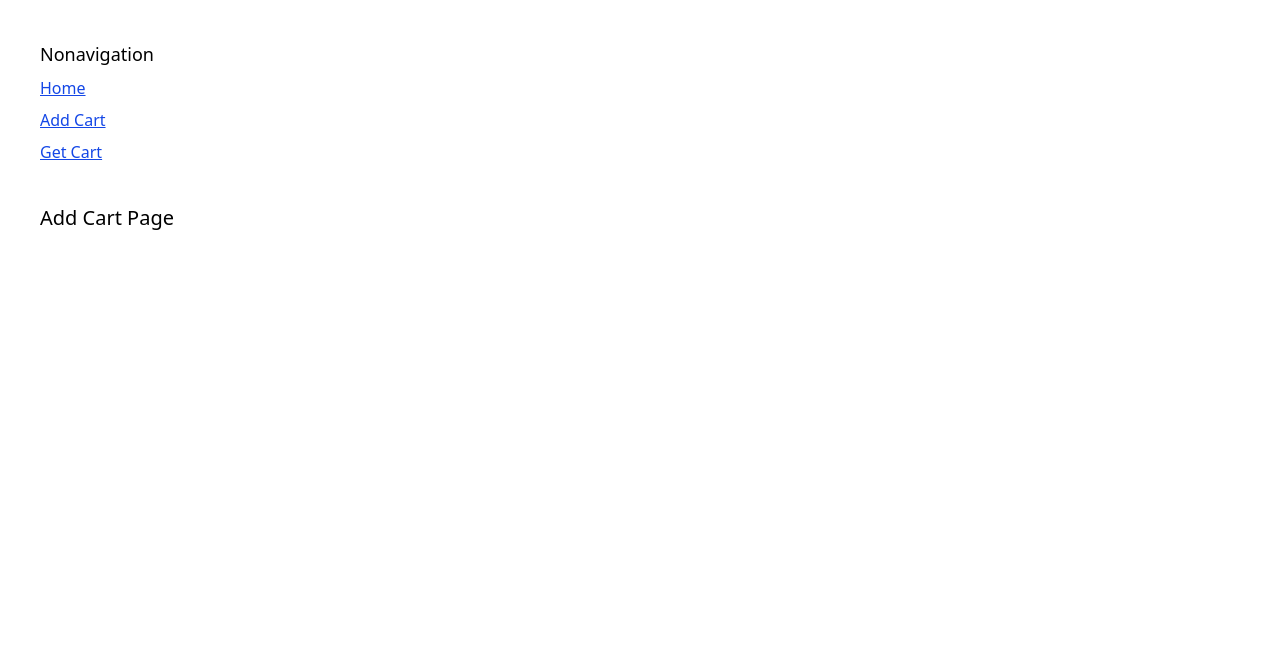
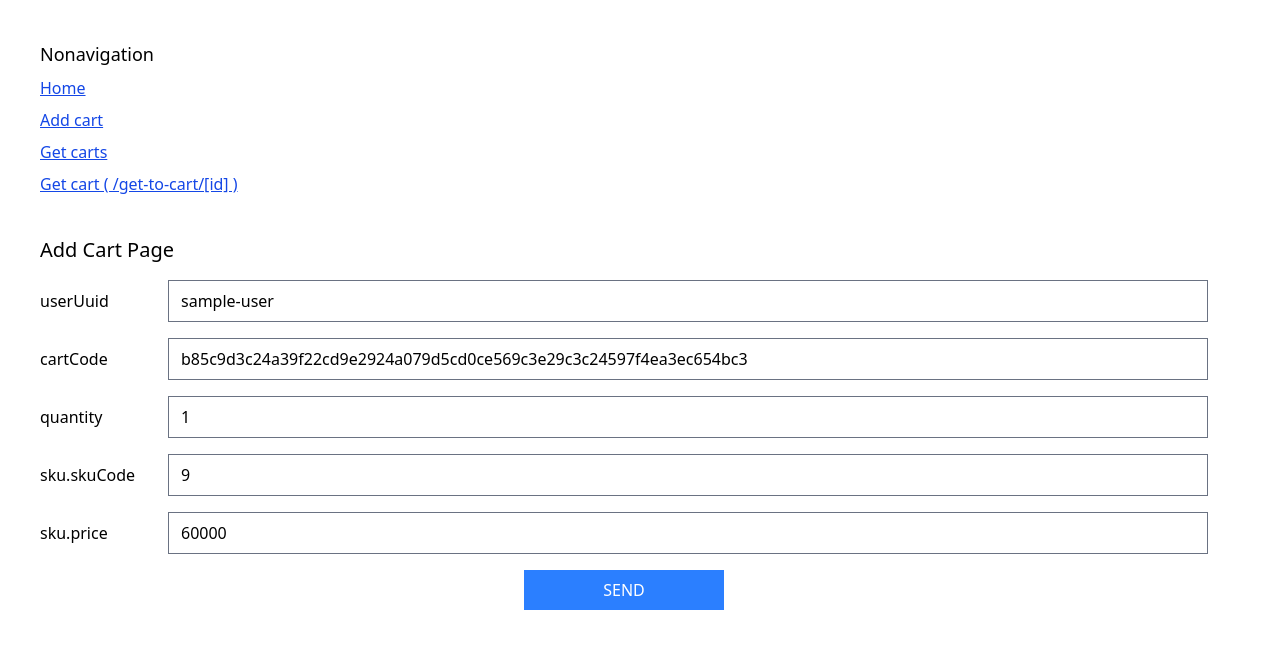
Before and after one commit to kkumada-labellevie/ms-sample2, a SvelteKit app in the folder bff/: page /add-to-cart in a window 1280 px wide. Shown: the top 648 px of the page. Built offline with nearby package versions, Linux system fonts and the light colour scheme.

Commit message:
POST追加

```diff
--- a/bff/src/routes/+layout.svelte
+++ b/bff/src/routes/+layout.svelte
@@ -7,8 +7,9 @@
 <nav class="flex flex-col gap-2 mb-10">
   <h2 class="text-lg">Nonavigation</h2>
   <a href="/" class="text-blue-700 underline hover:no-underline">Home</a>
-  <a href="/add-to-cart" class="text-blue-700 underline underline hover:no-underline">Add Cart</a>
-  <a href="/get-to-cart" class="text-blue-700 underline underline hover:no-underline">Get Cart</a>
+  <a href="/add-to-cart" class="text-blue-700 underline hover:no-underline">Add cart</a>
+  <a href="/get-to-cart" class="text-blue-700 underline hover:no-underline">Get carts</a>
+  <a href="/get-to-cart/1" class="text-blue-700 underline hover:no-underline">Get cart ( /get-to-cart/[id] )</a>
 </nav>
 
 {@render children()}
--- a/bff/src/routes/+page.svelte
+++ b/bff/src/routes/+page.svelte
@@ -1 +1 @@
-<h1 class="text-xl">Home Page</h1>
+<h1 class="text-xl mb-4">Home Page</h1>
--- /dev/null
+++ b/bff/src/routes/add-to-cart/+page.server.ts
@@ -0,0 +1,27 @@
+import type { Actions } from './$types';
+
+export const actions: Actions = {
+  default: async (event) => {
+    const formData = await event.request.formData();
+    const response = await fetch('http://ms1-app:3000/add-to-cart', {
+      method: 'POST',
+      headers: {
+        'Content-Type': 'application/json',
+      },
+      body: JSON.stringify({
+        userUuid: formData.get('userUuid'),
+        cartCode: formData.get('cartCode'),
+        quantity: formData.get('quantity'),
+        sku: {
+          skuCode: formData.get('skuCode'),
+          price: formData.get('price'),
+        },
+      }),
+    });
+    const data = await response.json();
+    return {
+      success: true,
+      data,
+    };
+  },
+};
--- a/bff/src/routes/add-to-cart/+page.svelte
+++ b/bff/src/routes/add-to-cart/+page.svelte
@@ -1 +1,35 @@
-<h1 class="text-xl">Add Cart Page</h1>
+<script lang="ts">
+	import type { PageProps } from './$types';
+
+	let { form }: PageProps = $props();
+</script>
+
+<h1 class="text-xl mb-4">Add Cart Page</h1>
+
+<form class="flex flex-col gap-4 pr-8" method="POST" novalidate>
+  {#if form?.success}
+    <p class="text-red-950 font-bold mb-4">Cart has been added!</p>
+  {/if}
+
+  <label class="flex items-center gap-2">
+    <span class="w-[120px]">userUuid</span>
+    <input class="flex-1" type="text" name="userUuid" value="sample-user">
+  </label>
+  <label class="flex items-center gap-2">
+    <span class="w-[120px]">cartCode</span>
+    <input class="flex-1" type="text" name="cartCode" value="b85c9d3c24a39f22cd9e2924a079d5cd0ce569c3e29c3c24597f4ea3ec654bc3">
+  </label>
+  <label class="flex items-center gap-2">
+    <span class="w-[120px]">quantity</span>
+    <input class="flex-1" type="number" name="quantity" value="1">
+  </label>
+  <label class="flex items-center gap-2">
+    <span class="w-[120px]">sku.skuCode</span>
+    <input class="flex-1" type="text" name="skuCode" value="9">
+  </label>
+  <label class="flex items-center gap-2">
+    <span class="w-[120px]">sku.price</span>
+    <input class="flex-1" type="number" name="price" value="60000">
+  </label>
+  <button class="w-[200px] bg-blue-500 text-white cursor-pointer p-2 m-auto" type="submit">SEND</button>
+</form>
--- a/bff/src/routes/get-to-cart/+page.svelte
+++ b/bff/src/routes/get-to-cart/+page.svelte
@@ -5,7 +5,7 @@
   const carts = data.carts;
 </script>
 
-<h1 class="text-xl mb-2">Get Carts Page</h1>
+<h1 class="text-xl mb-4">Get Carts Page</h1>
 
 <table class="border">
   <thead>
--- a/bff/src/routes/get-to-cart/[cart_id]/+page.svelte
+++ b/bff/src/routes/get-to-cart/[cart_id]/+page.svelte
@@ -5,7 +5,7 @@
   let cart = data.cart;
 </script>
 
-<h1 class="text-xl">Get Cart Page</h1>
+<h1 class="text-xl  mb-4">Get Cart Page</h1>
 
 <table class="border">
   <thead>
```
